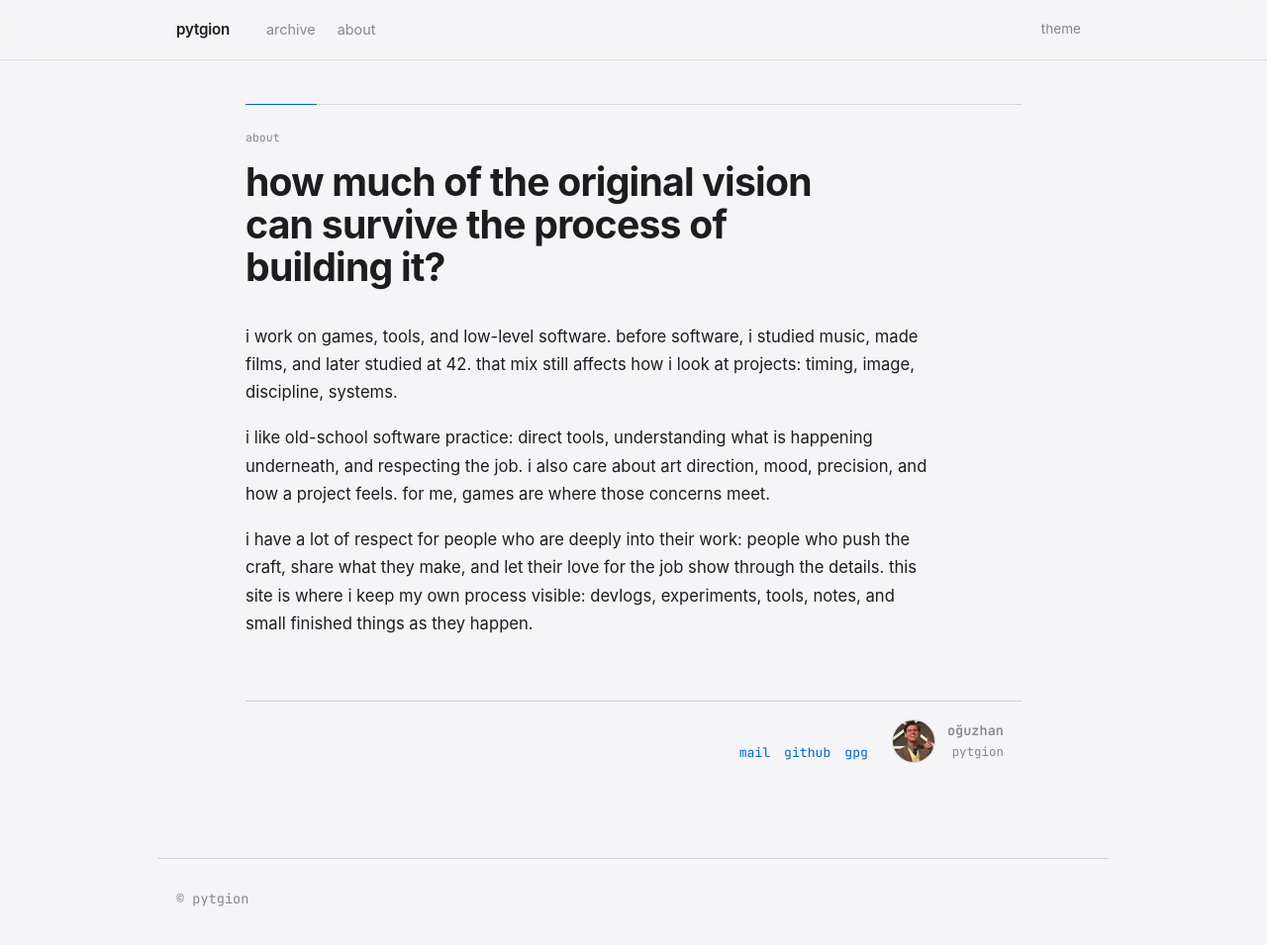
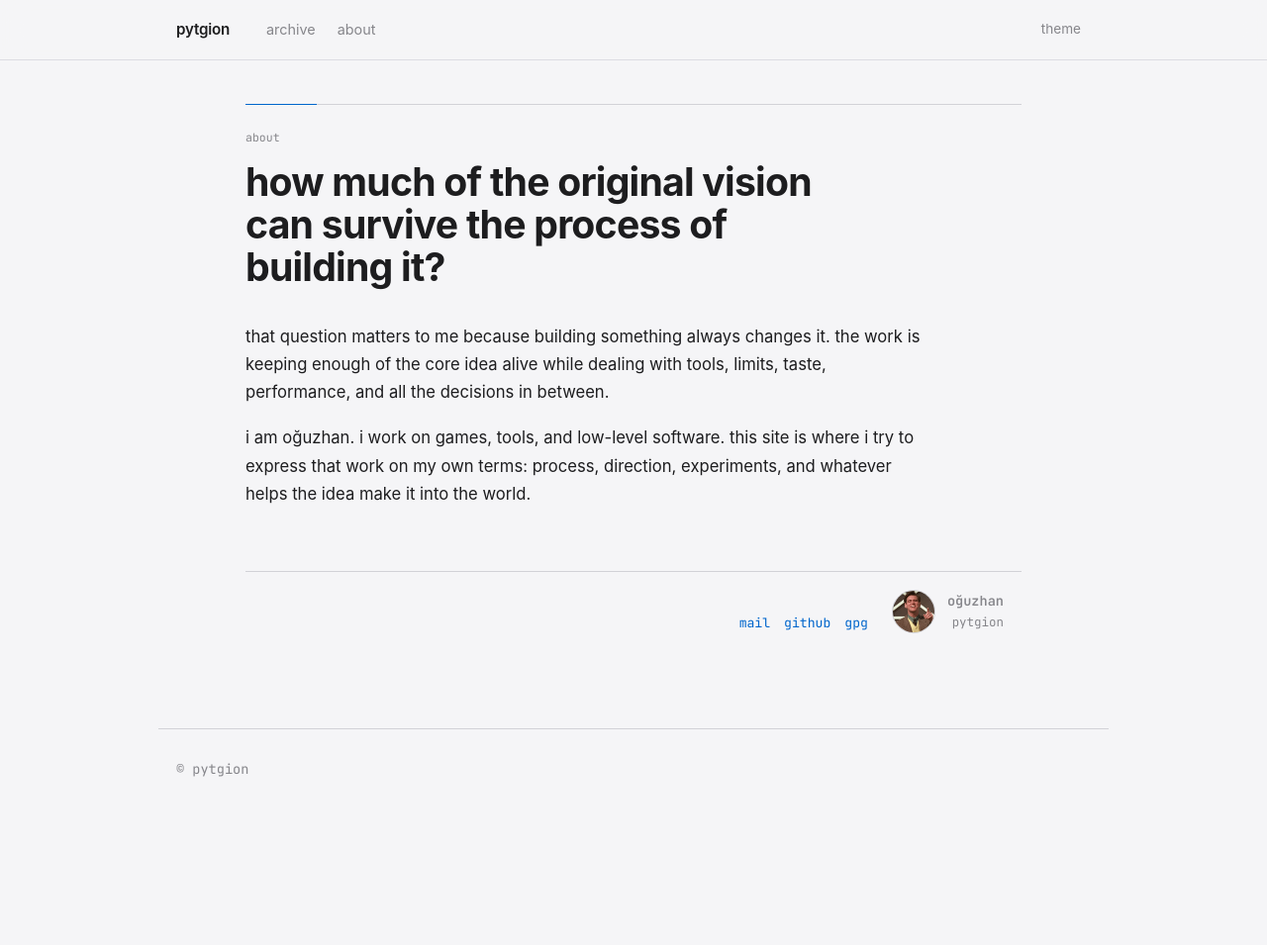
Before and after one commit to pytgion/pytgion.github.io, a Jekyll site: the page built from about.html, in a window 1280 px wide and 965 px high. Shown: the top 955 px of the window at 99% size. Built offline with Jekyll 4.4.1, drawn with Linux system fonts in a browser that asks for light colours; nearby versions of some CDN libraries.

Commit message:
updated about

```diff
--- a/about.html
+++ b/about.html
@@ -14,24 +14,15 @@ permalink: /about.html
 
   <section class="about-prose">
     <p>
-      i work on games, tools, and low-level software. before software, i studied
-      music, made films, and later studied at 42. that mix still affects how i
-      look at projects: timing, image, discipline, systems.
+      that question matters to me because building something always changes it.
+      the work is keeping enough of the core idea alive while dealing with
+      tools, limits, taste, performance, and all the decisions in between.
     </p>
 
     <p>
-      i like old-school software practice: direct tools, understanding what is
-      happening underneath, and respecting the job. i also care about art
-      direction, mood, precision, and how a project feels. for me, games are
-      where those concerns meet.
-    </p>
-
-    <p>
-      i have a lot of respect for people who are deeply into their work: people
-      who push the craft, share what they make, and let their love for the job
-      show through the details. this site is where i keep my own process visible:
-      devlogs, experiments, tools, notes, and small finished things as they
-      happen.
+      i am oğuzhan. i work on games, tools, and low-level software. this site is
+      where i try to express that work on my own terms: process, direction,
+      experiments, and whatever helps the idea make it into the world.
     </p>
   </section>
 
```
